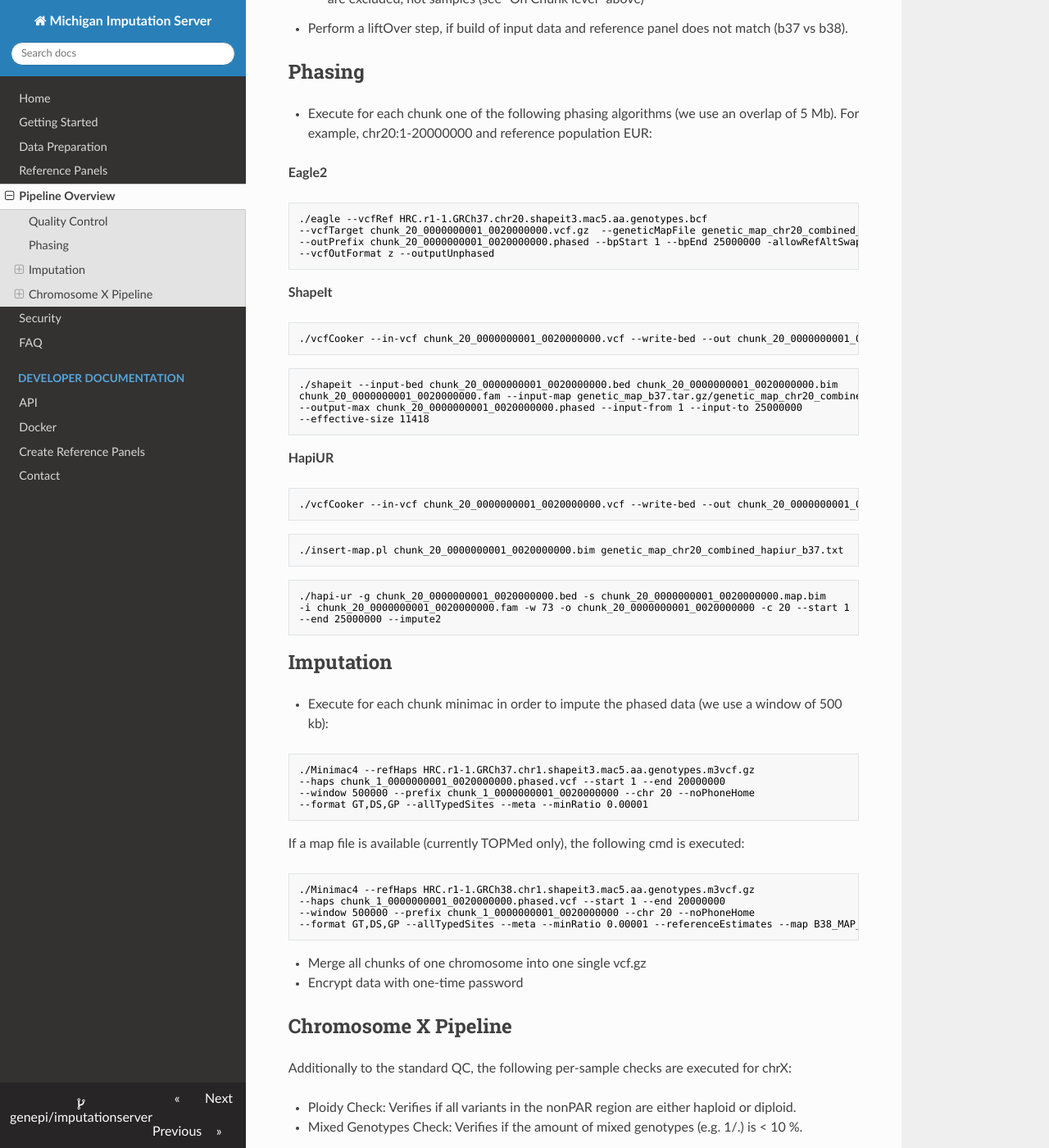
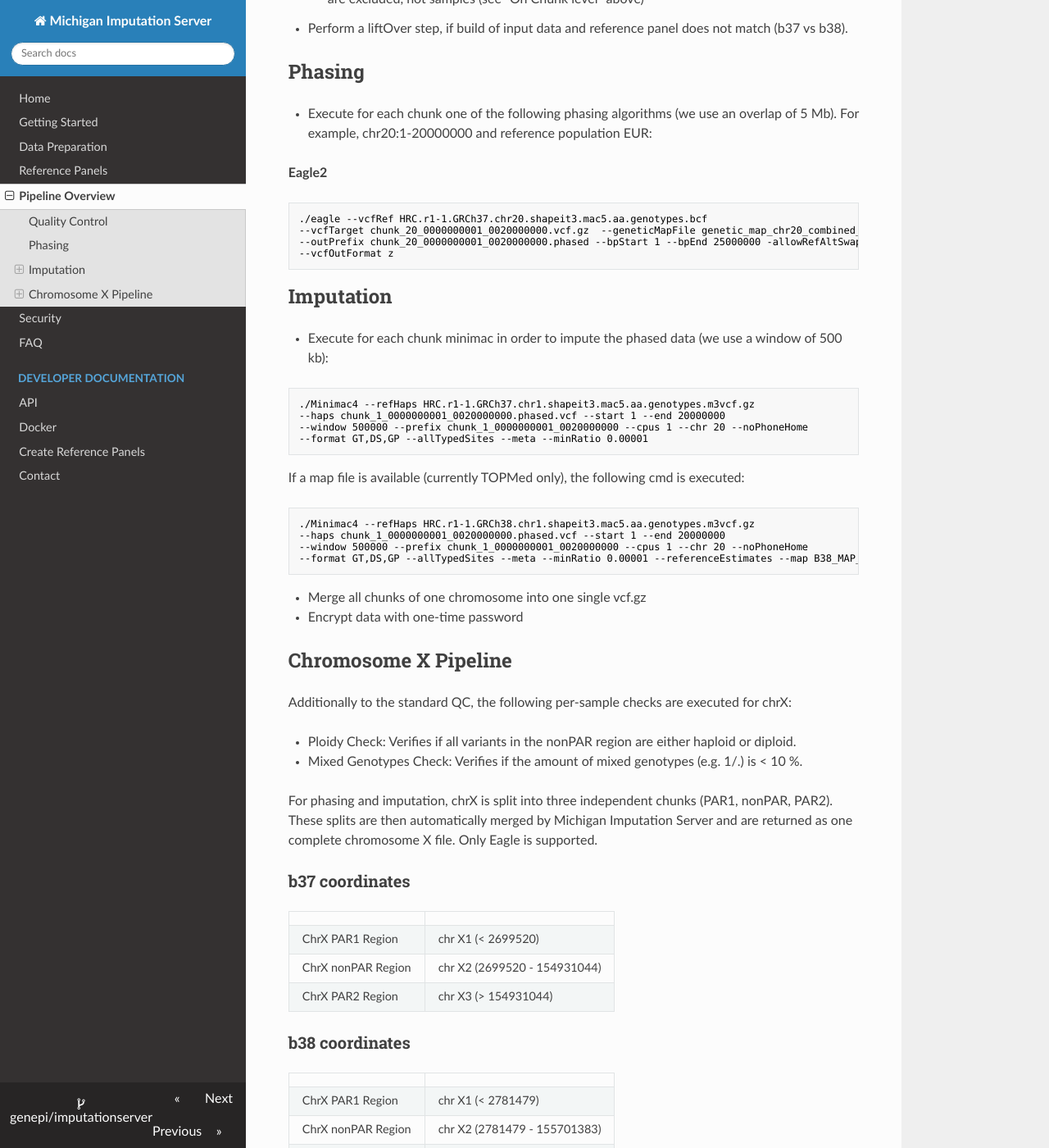
Before and after one commit to genepi/imputationserver, an MkDocs documentation site: the page built from docs/pipeline.md, in a window 1280 px wide and 1400 px high, scrolled down 1009 px. Shown: the whole window at 82% size. Built offline with MkDocs 1.6.1, drawn with Linux system fonts in a browser that asks for light colours; nearby versions of some CDN libraries; old or Windows-style settings are respelled for this version of MkDocs; some of the changed text lies outside the part shown.

Commit message:
Update pipeline.md

`````diff
--- a/docs/pipeline.md
+++ b/docs/pipeline.md
@@ -45,31 +45,7 @@ Our pipeline performs the following steps:
 ./eagle --vcfRef HRC.r1-1.GRCh37.chr20.shapeit3.mac5.aa.genotypes.bcf
 --vcfTarget chunk_20_0000000001_0020000000.vcf.gz  --geneticMapFile genetic_map_chr20_combined_b37.txt
 --outPrefix chunk_20_0000000001_0020000000.phased --bpStart 1 --bpEnd 25000000 -allowRefAltSwap
---vcfOutFormat z --outputUnphased
-````
-
-**ShapeIt**
-````sh
-./vcfCooker --in-vcf chunk_20_0000000001_0020000000.vcf --write-bed --out chunk_20_0000000001_0020000000
-````
-````sh
-./shapeit --input-bed chunk_20_0000000001_0020000000.bed chunk_20_0000000001_0020000000.bim
-chunk_20_0000000001_0020000000.fam --input-map genetic_map_b37.tar.gz/genetic_map_chr20_combined_b37.txt
---output-max chunk_20_0000000001_0020000000.phased --input-from 1 --input-to 25000000
---effective-size 11418
-````
-
-**HapiUR**
-````sh
-./vcfCooker --in-vcf chunk_20_0000000001_0020000000.vcf --write-bed --out chunk_20_0000000001_0020000000
-````
-````sh
-./insert-map.pl chunk_20_0000000001_0020000000.bim genetic_map_chr20_combined_hapiur_b37.txt
-````
-````sh
-./hapi-ur -g chunk_20_0000000001_0020000000.bed -s chunk_20_0000000001_0020000000.map.bim
--i chunk_20_0000000001_0020000000.fam -w 73 -o chunk_20_0000000001_0020000000 -c 20 --start 1
---end 25000000 --impute2
+--vcfOutFormat z
 ````
 
 ## Imputation
@@ -80,16 +56,15 @@ chunk_20_0000000001_0020000000.fam --input-map genetic_map_b37.tar.gz/genetic_ma
 ````sh
 ./Minimac4 --refHaps HRC.r1-1.GRCh37.chr1.shapeit3.mac5.aa.genotypes.m3vcf.gz
 --haps chunk_1_0000000001_0020000000.phased.vcf --start 1 --end 20000000
---window 500000 --prefix chunk_1_0000000001_0020000000 --chr 20 --noPhoneHome
+--window 500000 --prefix chunk_1_0000000001_0020000000 --cpus 1 --chr 20 --noPhoneHome
 --format GT,DS,GP --allTypedSites --meta --minRatio 0.00001
 ````
-
 If a map file is available (currently TOPMed only), the following cmd is executed:
 
 ````sh
 ./Minimac4 --refHaps HRC.r1-1.GRCh38.chr1.shapeit3.mac5.aa.genotypes.m3vcf.gz
 --haps chunk_1_0000000001_0020000000.phased.vcf --start 1 --end 20000000
---window 500000 --prefix chunk_1_0000000001_0020000000 --chr 20 --noPhoneHome
+--window 500000 --prefix chunk_1_0000000001_0020000000 --cpus 1 --chr 20 --noPhoneHome
 --format GT,DS,GP --allTypedSites --meta --minRatio 0.00001 --referenceEstimates --map B38_MAP_FILE.map
 ````
 
`````
Also changed, not shown: other parts of docs/pipeline.md (+1 -1 lines).
